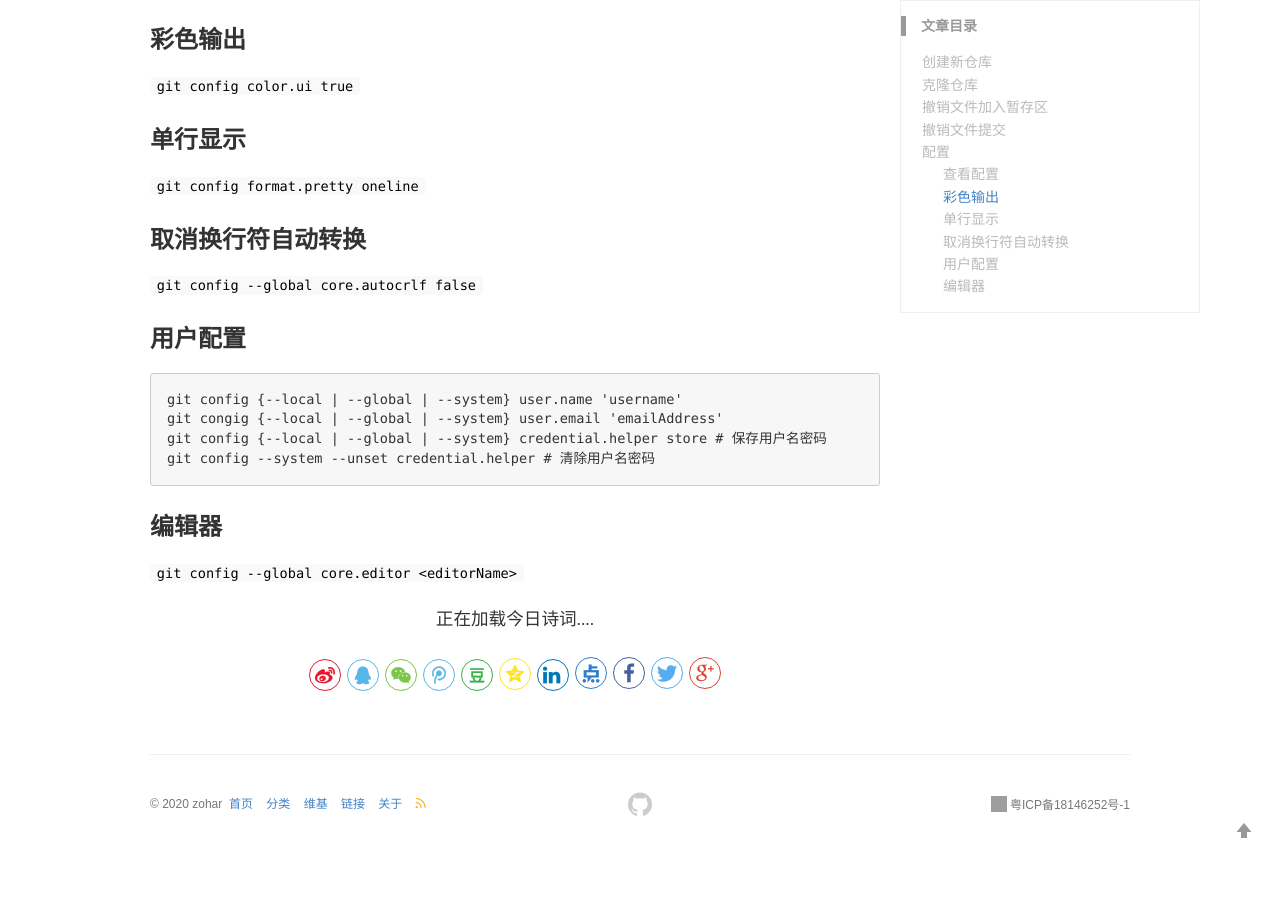
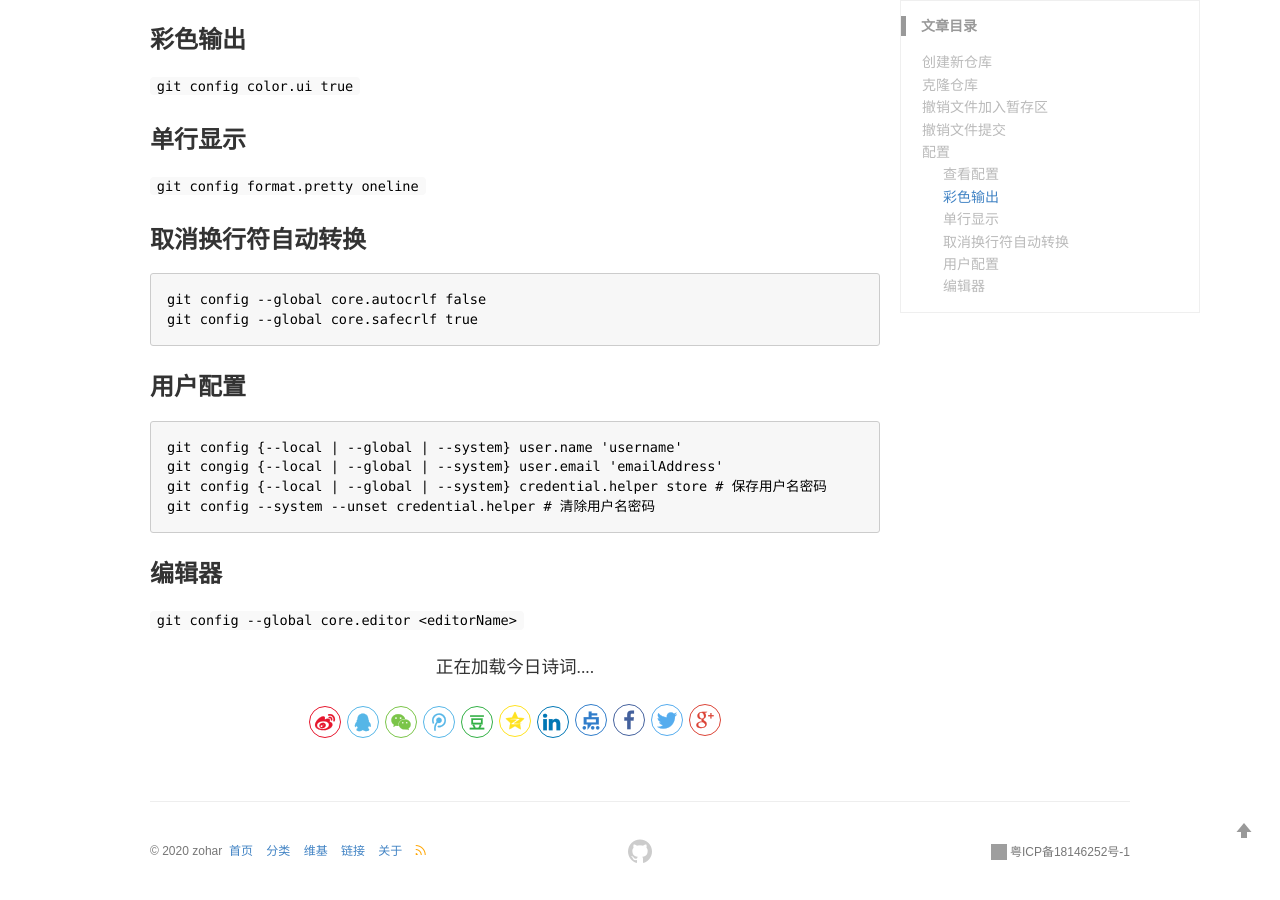
Before and after one commit to zoharyips/zoharyips.github.io, a Jekyll site: the page built from _wiki/note-git.md, in a window 1280 px wide and 900 px high, scrolled down 1529 px. Built offline with Jekyll 4.4.1, drawn with Linux system fonts in a browser that asks for light colours; before the commit the page ends 2382 px from its top, so only the background shows below that; grey boxes are pictures that could not be loaded.

Commit message:
更新文章

````diff
--- a/_wiki/note-git.md
+++ b/_wiki/note-git.md
@@ -60,11 +60,14 @@ system： 本系统的所有用户
 
 ### 取消换行符自动转换
 
-`git config --global core.autocrlf false`
+```git
+git config --global core.autocrlf false
+git config --global core.safecrlf true
+```
 
 ### 用户配置
 
-```markdown
+```git
 git config {--local | --global | --system} user.name 'username'
 git congig {--local | --global | --system} user.email 'emailAddress'
 git config {--local | --global | --system} credential.helper store # 保存用户名密码
````
Also changed, not shown: images/topon_wechat_qrcode.jpg (added).
